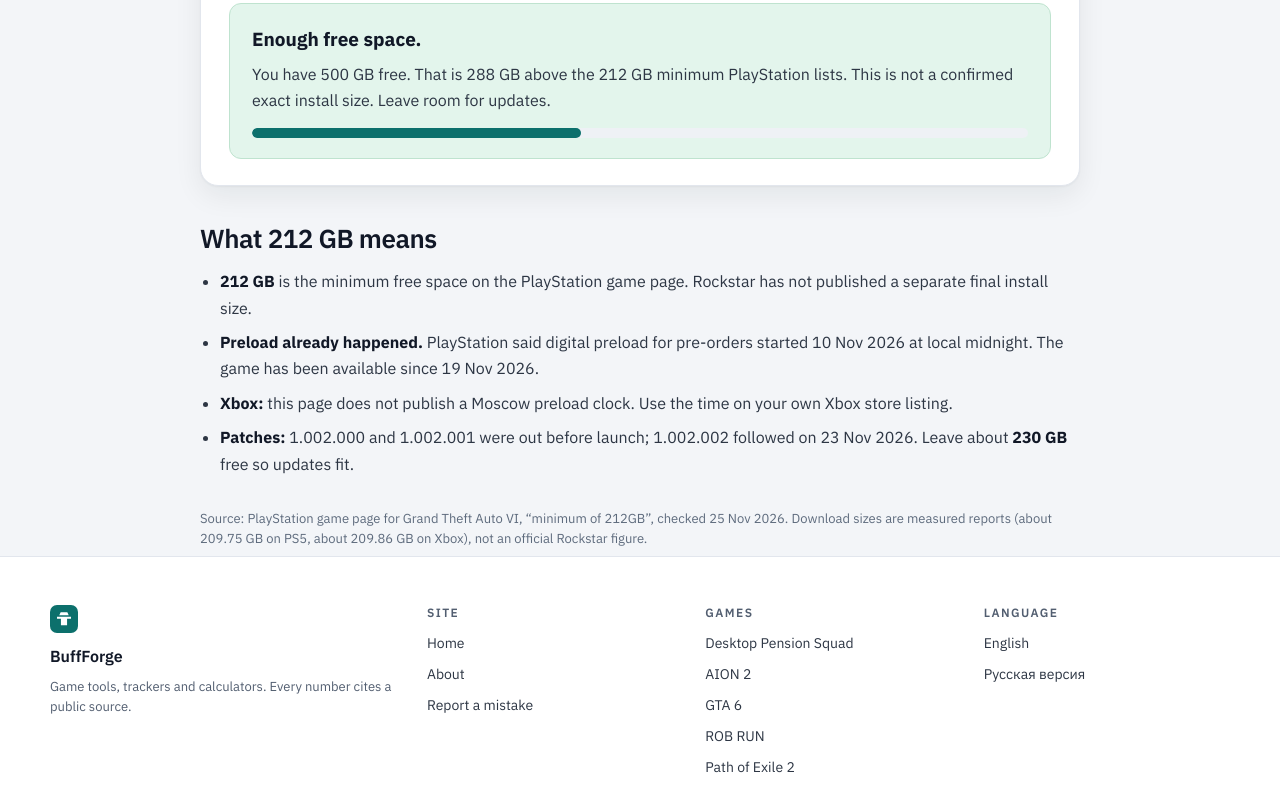
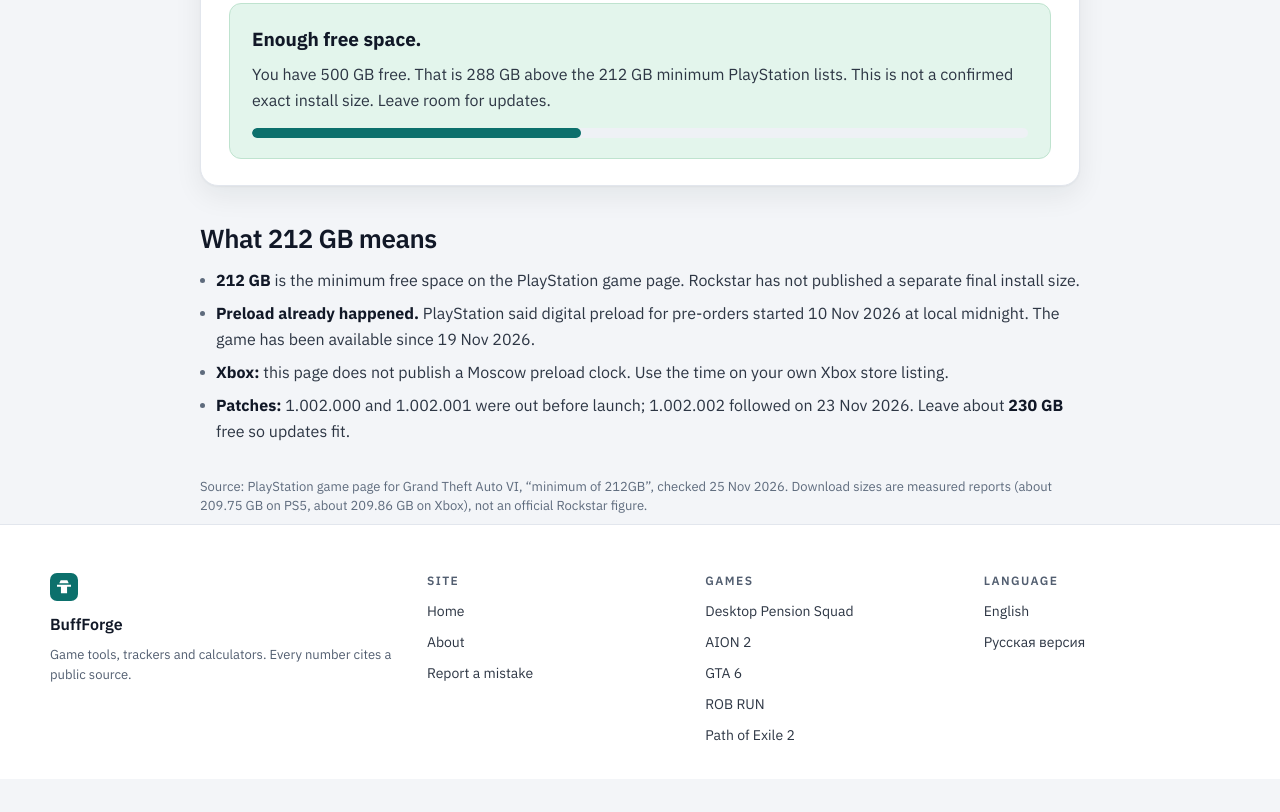
Before and after one commit to daisielydavis-lab/buffforge, a plain HTML site: page gta-6/storage-check/index.html in a window 1280 px wide. Shown: the part 682-1494 px from the top of the page. After the commit the page ends 1461 px from the top, so only its background shows below. Drawn offline with Linux system fonts and the light colour scheme.

Commit message:
UI v2.1: Fix list bullet alignment and card-to-prose spacing
Added styles to fix list bullet alignment and improve spacing between cards and prose.

```diff
--- a/assets/site.css
+++ b/assets/site.css
@@ -2135,3 +2135,61 @@ h3, .fcard-body h3 {
     font-size: 16px;
   }
 }
+
+/* UI v2.1: Fix list bullet alignment and card-to-prose spacing */
+main ul:not(nav ul):not([class*="nav"] ul):not([class*="tag"] ul):not([class*="crumb"] ul):not([class*="nav"]):not([class*="tag"]):not([class*="crumb"]),
+article ul:not(nav ul):not([class*="nav"] ul):not([class*="tag"] ul):not([class*="crumb"] ul):not([class*="nav"]):not([class*="tag"]):not([class*="crumb"]),
+section ul:not(nav ul):not([class*="nav"] ul):not([class*="tag"] ul):not([class*="crumb"] ul):not([class*="nav"]):not([class*="tag"]):not([class*="crumb"]),
+.card ul:not([class*="nav"]):not([class*="tag"]):not([class*="crumb"]),
+[class*="card"] ul:not([class*="nav"]):not([class*="tag"]):not([class*="crumb"]) {
+  list-style: none;
+  padding-left: 0;
+  margin: 10px 0 14px;
+}
+
+main ul:not(nav ul):not([class*="nav"] ul):not([class*="tag"] ul):not([class*="crumb"] ul):not([class*="nav"]):not([class*="tag"]):not([class*="crumb"]) > li,
+article ul:not(nav ul):not([class*="nav"] ul):not([class*="tag"] ul):not([class*="crumb"] ul):not([class*="nav"]):not([class*="tag"]):not([class*="crumb"]) > li,
+section ul:not(nav ul):not([class*="nav"] ul):not([class*="tag"] ul):not([class*="crumb"] ul):not([class*="nav"]):not([class*="tag"]):not([class*="crumb"]) > li,
+.card ul:not([class*="nav"]):not([class*="tag"]):not([class*="crumb"]) > li,
+[class*="card"] ul:not([class*="nav"]):not([class*="tag"]):not([class*="crumb"]) > li {
+  position: relative;
+  padding-left: 16px;
+  margin-bottom: 7px;
+  line-height: 1.62;
+}
+
+main ul:not(nav ul):not([class*="nav"] ul):not([class*="tag"] ul):not([class*="crumb"] ul):not([class*="nav"]):not([class*="tag"]):not([class*="crumb"]) > li::before,
+article ul:not(nav ul):not([class*="nav"] ul):not([class*="tag"] ul):not([class*="crumb"] ul):not([class*="nav"]):not([class*="tag"]):not([class*="crumb"]) > li::before,
+section ul:not(nav ul):not([class*="nav"] ul):not([class*="tag"] ul):not([class*="crumb"] ul):not([class*="nav"]):not([class*="tag"]):not([class*="crumb"]) > li::before,
+.card ul:not([class*="nav"]):not([class*="tag"]):not([class*="crumb"]) > li::before,
+[class*="card"] ul:not([class*="nav"]):not([class*="tag"]):not([class*="crumb"]) > li::before {
+  content: "";
+  position: absolute;
+  left: 0;
+  top: 0.62em;
+  width: 5px;
+  height: 5px;
+  border-radius: 50%;
+  background: var(--faint);
+}
+
+[class*="grid"] + p,
+[class*="cards"] + p,
+[class*="icons"] + p,
+.grid + p,
+.cards + p {
+  margin-top: 24px !important;
+}
+
+main p + p,
+section p + p,
+article p + p {
+  margin-top: 12px !important;
+}
+
+main h2:not(:first-child),
+article h2:not(:first-child),
+section h2:not(:first-child) {
+  margin-top: 40px;
+  margin-bottom: 12px;
+}
```
